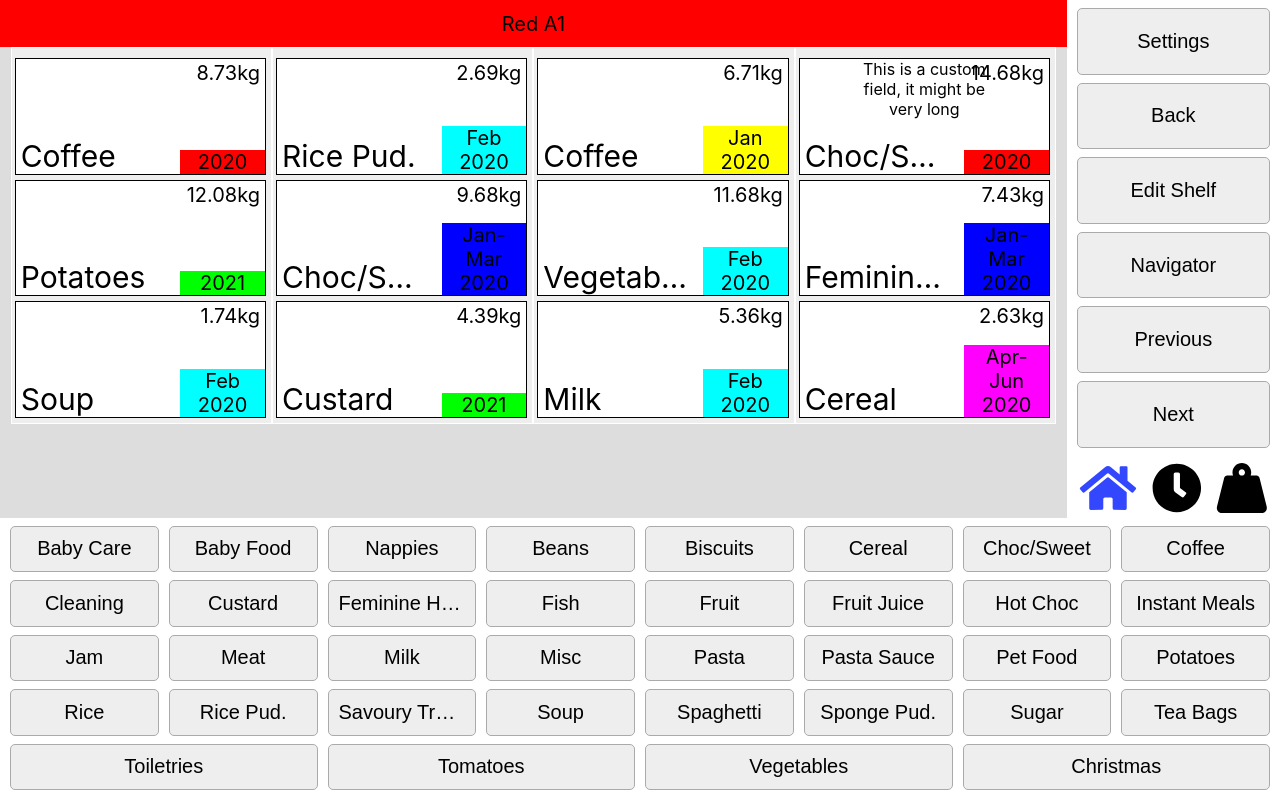
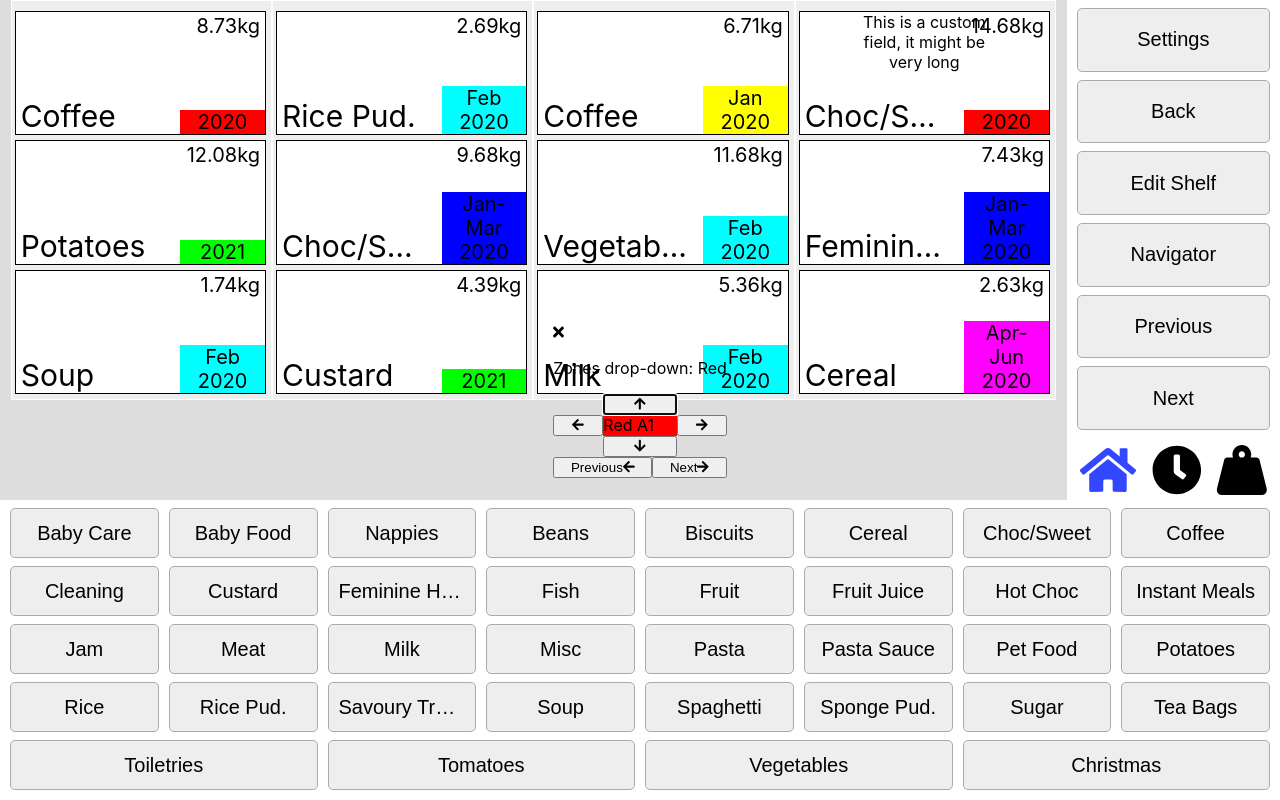
Before and after one commit to Kacper-Lubisz/TrayMaster, a React (Create React App) app: page / in a window 1280 px wide. Built offline with nearby package versions, Linux system fonts and the light colour scheme.

Commit message:
Implemented basic navigation popup, removed TopBar.tsx (closes #25)
* Implemented first navigation popup
* Removed TopBar.tsx closes #25
* Added `reactjs-popup`
* Reformatted code

```diff
--- a/package.json
+++ b/package.json
@@ -21,6 +21,7 @@
     "react-dom": "^16.12.0",
     "react-router-dom": "^5.1.2",
     "react-scripts": "^3.3.0",
+    "reactjs-popup": "^1.5.0",
     "typescript": "3.7.2"
   },
   "scripts": {
--- a/src/MainMenu.tsx
+++ b/src/MainMenu.tsx
@@ -15,7 +15,6 @@ export class MainMenu extends React.Component<MainMenuProps, any> {
         return (
             //Links are buttons
             //When all are implemented they should not all say "/SettingsPage"
-
             <div className="main-menu">
                 <div className="menu-header">
                     <h1>Shelfmaster</h1>
--- a/src/ShelfView.tsx
+++ b/src/ShelfView.tsx
@@ -1,12 +1,22 @@
 import React from "react";
-import {TopBar} from "./TopBar";
 import {SideBar} from "./SideBar";
 import {ViewPort} from "./ViewPort";
 import {BottomPanel} from "./BottomPanel";
 import "./styles/shelfview.scss";
 import {Bay, Category, Shelf, Tray, Warehouse, Zone} from "./core/MockWarehouse";
 import {Settings} from "./core/MockSettings";
-import {faClock, faHome, faWeightHanging} from "@fortawesome/free-solid-svg-icons";
+import {
+    faArrowDown as downArrow,
+    faArrowLeft as leftArrow,
+    faArrowRight as rightArrow,
+    faArrowUp as upArrow,
+    faClock,
+    faHome,
+    faTimes as cross,
+    faWeightHanging
+} from "@fortawesome/free-solid-svg-icons";
+import Popup from "reactjs-popup";
+import {FontAwesomeIcon} from "@fortawesome/react-fontawesome";
 
 /**
  * Proper modulo function (gives a non-negative remainder as per mathematical definition)
@@ -38,6 +48,7 @@ interface ShelfViewState {
     currentKeyboard: KeyboardName
     currentShelf: Shelf; // todo allow this to be nullable, if you load a warehouse with no shelves in it
     selected: Map<Tray, boolean>;
+    isNavModalOpen: boolean;
 }
 
 export class ShelfView extends React.Component<ShelfViewProps, ShelfViewState> {
@@ -49,6 +60,7 @@ export class ShelfView extends React.Component<ShelfViewProps, ShelfViewState> {
             selected: new Map(),
             currentKeyboard: "category",
             currentShelf: this.props.warehouse.shelves[0],
+            isNavModalOpen: true
         };
     }
 
@@ -291,14 +303,25 @@ export class ShelfView extends React.Component<ShelfViewProps, ShelfViewState> {
      * This method opens the navigation popover which allows for navigating between shelves
      */
     openNavigator() {
-        throw Error("Unimplemented method stub");
+        this.setState({
+            ...this.state,
+            isNavModalOpen: true
+        });
+    }
+
+    /**
+     * This method closes the navigation popover which allows for navigating between shelves
+     */
+    closeNavigator() {
+        this.setState({
+            ...this.state,
+            isNavModalOpen: false
+        });
     }
 
     render() {
         return (
             <div id="shelfView">
-                <TopBar zoneColour={this.state.currentShelf.parentZone?.color}
-                        locationString={this.state.currentShelf.toString()}/>
                 <ViewPort selected={this.state.selected} setSelected={this.setSelected.bind(this)}
                           isTraySelected={this.isTraySelected.bind(this)}
                           areMultipleTraysSelected={this.areMultipleTraysSelected.bind(this)}
@@ -320,7 +343,68 @@ export class ShelfView extends React.Component<ShelfViewProps, ShelfViewState> {
                     keyboardSwitcher={this.switchKeyboard.bind(this)}
                     currentKeyboard={this.state.currentKeyboard}
                 />
+                <Popup
+                    open={this.state.isNavModalOpen}
+                    closeOnDocumentClick
+                    onClose={this.closeNavigator.bind(this)}
+                >
+                    <div className="modal">
+                        <FontAwesomeIcon onClick={this.closeNavigator.bind(this)} icon={cross}/>
+                        <p> Zones drop-down: {this.state.currentShelf.parentZone?.name} </p>
+                        <div style={{display: "grid"}}>
+                            <p style={{
+                                backgroundColor: this.state.currentShelf.parentZone?.color,
+                                gridRow: 2,
+                                gridColumn: 2,
+                                margin: 0,
+                                color: getTextColourForBackground(
+                                    this.state.currentShelf.parentZone?.color ?? "#ffffff"
+                                )
+                            }}>{this.state.currentShelf.toString()}</p>
 
+                            <button onClick={this.changeShelf.bind(this, "up")} style={{
+                                gridRow: 1,
+                                gridColumn: 2,
+                            }}>
+                                <FontAwesomeIcon icon={upArrow}/>
+                            </button>
+                            <button onClick={this.changeShelf.bind(this, "down")} style={{
+                                gridRow: 3,
+                                gridColumn: 2,
+                            }}>
+                                <FontAwesomeIcon icon={downArrow}/>
+                            </button>
+                            <button onClick={this.changeShelf.bind(this, "left")} style={{
+                                gridRow: 2,
+                                gridColumn: 1,
+                            }}>
+                                <FontAwesomeIcon icon={leftArrow}/>
+                            </button>
+                            <button onClick={this.changeShelf.bind(this, "right")} style={{
+                                gridRow: 2,
+                                gridColumn: 3,
+                            }}>
+                                <FontAwesomeIcon icon={rightArrow}/>
+                            </button>
+                        </div>
+                        <div style={{display: "grid"}}>
+                            <button
+                                onClick={this.changeShelf.bind(this, "previous")}
+                                style={{
+                                    gridRow: 4,
+                                    gridColumn: 1,
+                                }}>Previous<FontAwesomeIcon icon={leftArrow}/>
+                            </button>
+                            <button
+                                onClick={this.changeShelf.bind(this, "next")}
+                                style={{
+                                    gridRow: 4,
+                                    gridColumn: 2,
+                                }}>Next<FontAwesomeIcon icon={rightArrow}/>
+                            </button>
+                        </div>
+                    </div>
+                </Popup>
                 <BottomPanel
                     categories={this.props.warehouse.categories.map((category) => {
                         return {
@@ -336,3 +420,23 @@ export class ShelfView extends React.Component<ShelfViewProps, ShelfViewState> {
     }
 
 }
+
+/**
+ * Returns whether white or black text is best given a background colour
+ * Sources: https://stackoverflow.com/a/5624139 - hex to RGB
+ *          https://stackoverflow.com/a/3943023 - decide what colour to use
+ * @param hex - the background colour, in shorthand or full hex
+ */
+export function getTextColourForBackground(hex: string) {
+    // This expands shorthand hex colours to full hex e.g. #DEF to #DDEEFF
+    const fullHex = hex.replace(/^#?([a-f\d])([a-f\d])([a-f\d])$/i, (m, r, g, b) => `#${r}${r}${g}${g}${b}${b}`);
+
+    // This implements the W3C accessibility guidelines for maintaining text contrast
+    const result = /^#?([a-f\d]{2})([a-f\d]{2})([a-f\d]{2})$/i.exec(fullHex)?.slice(1, 4).map((x) => {
+        let normalised = parseInt(x, 16) / 255;
+        return (normalised <= 0.03928) ? (normalised / 12.92) : (((normalised + 0.055) / 1.055) ** 2.4);
+    }) ?? [1, 1, 1];
+    const luminance = 0.2126 * result[0] + 0.7152 * result[1] + 0.0722 * result[2];
+
+    return (luminance > 0.1791) ? "#000000" : "#ffffff";
+}
--- a/src/TopBar.tsx
+++ /dev/null
@@ -1,37 +0,0 @@
-import React from "react";
-
-interface TopBarProps {
-    locationString: string,
-    zoneColour?: string
-}
-
-/**
- * Returns whether white or black text is best given a background colour
- * Sources: https://stackoverflow.com/a/5624139 - hex to RGB
- *          https://stackoverflow.com/a/3943023 - decide what colour to use
- * @param hex - the background colour, in shorthand or full hex
- */
-function getTextColourForBackground(hex: string) {
-    // This expands shorthand hex colours to full hex e.g. #DEF to #DDEEFF
-    const fullHex = hex.replace(/^#?([a-f\d])([a-f\d])([a-f\d])$/i, (m, r, g, b) => `#${r}${r}${g}${g}${b}${b}`);
-
-    // This implements the W3C accessibility guidelines for maintaining text contrast
-    const result = /^#?([a-f\d]{2})([a-f\d]{2})([a-f\d]{2})$/i.exec(fullHex)?.slice(1, 4).map((x) => {
-        let normalised = parseInt(x, 16) / 255;
-        return (normalised <= 0.03928) ? (normalised / 12.92) : (((normalised + 0.055) / 1.055) ** 2.4);
-    }) ?? [1, 1, 1];
-    const luminance = 0.2126 * result[0] + 0.7152 * result[1] + 0.0722 * result[2];
-
-    return (luminance > 0.1791) ? "#000000" : "#ffffff";
-}
-
-export class TopBar extends React.Component<TopBarProps> {
-    render() {
-        return (
-            <div id="topBar" style={{
-                backgroundColor: this.props.zoneColour,
-                color: this.props.zoneColour ? getTextColourForBackground(this.props.zoneColour) : "#000000"
-            }}>{this.props.locationString}</div>
-        );
-    }
-}
--- a/src/core/database.ts
+++ b/src/core/database.ts
@@ -15,5 +15,5 @@ firebase.initializeApp(firebaseConfig);
 
 export const db = firebase.firestore();
 db.enablePersistence().then((err) => {
-    if (err !== undefined) console.log(err)
+    if (err !== undefined) console.log(err);
 });
--- a/src/styles/_shelfviewgrid.scss
+++ b/src/styles/_shelfviewgrid.scss
@@ -15,24 +15,14 @@
   display: grid;
   // MASTER GRID PARAMETERS: USE THESE TO ADJUST RATIOS
   grid-template-columns: 10fr 2fr;
-  grid-template-rows: 1fr 10fr 6fr;
-
-
-  // these values specify what sectors of the grid each component takes up
-  #topBar {
-    // top left sector
-    grid-column-start: 1;
-    grid-column-end: 2;
-    grid-row-start: 1;
-    grid-row-end: 2;
-  }
+  grid-template-rows: 10fr 6fr;
 
   #viewPort {
     // middle left sector
     grid-column-start: 1;
     grid-column-end: 2;
-    grid-row-start: 2;
-    grid-row-end: 3;
+    grid-row-start: 1;
+    grid-row-end: 2;
   }
 
   #sideBar {
@@ -40,14 +30,14 @@
     grid-column-start: 2;
     grid-column-end: 3;
     grid-row-start: 1;
-    grid-row-end: 3;
+    grid-row-end: 2;
   }
 
   #bottom {
     // whole bottom row
     grid-column-start: 1;
     grid-column-end: 3;
-    grid-row-start: 3;
-    grid-row-end: 4;
+    grid-row-start: 2;
+    grid-row-end: 3;
   }
 }
```
Also changed, not shown: src/ErrorDialog.tsx (added, +45 -0 lines), src/styles/_loading-animations.scss (+9 -0 lines), 2 other files (tests, documents, lock files or other folders).
